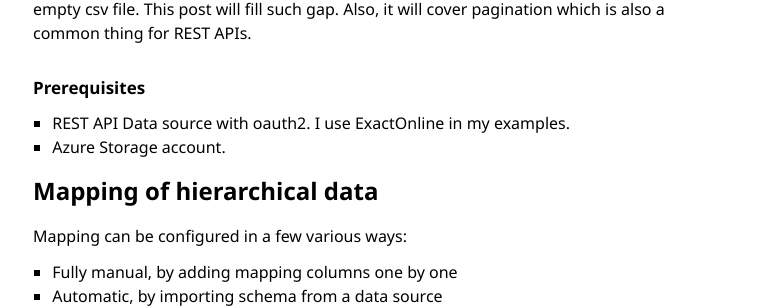
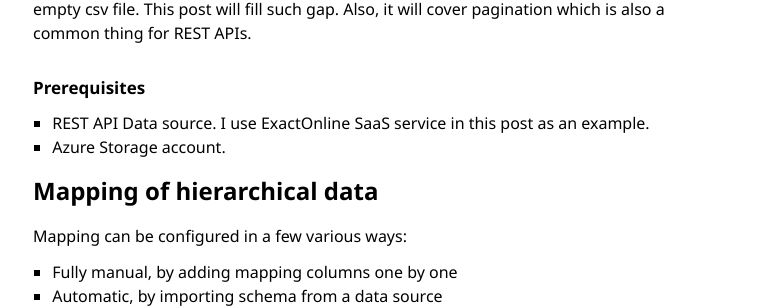
Before and after one commit to alexvolok/alexvolok.github.io, a Jekyll site: the page built from _posts/2019-12-27-adfv2-rest-api-part3-mapping-pagination.md, in a window 1280 px wide and 900 px high, scrolled down 322 px. Shown: the part 148-456 px from the top of the window, without its empty margins (256-1013 px from the left). Built offline with Jekyll 4.4.1, drawn with Linux system fonts in a browser that asks for light colours; some web fonts are replaced.

Commit message:
small adjustments

```diff
--- a/_posts/2019-12-27-adfv2-rest-api-part3-mapping-pagination.md
+++ b/_posts/2019-12-27-adfv2-rest-api-part3-mapping-pagination.md
@@ -17,7 +17,7 @@
 
 #### Prerequisites
 
- 1.	REST API Data source with oauth2. I use ExactOnline in my examples.
+ 1.	REST API Data source. I use ExactOnline SaaS service in this post as an example.
  2.	Azure Storage account.
 
 
```
